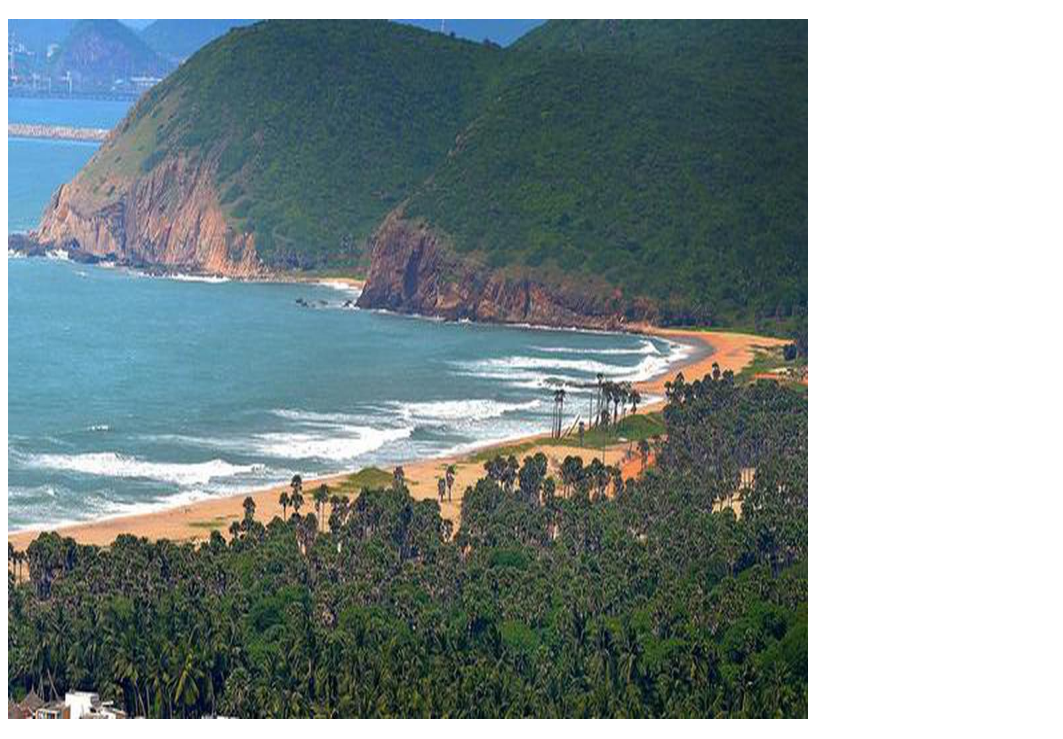
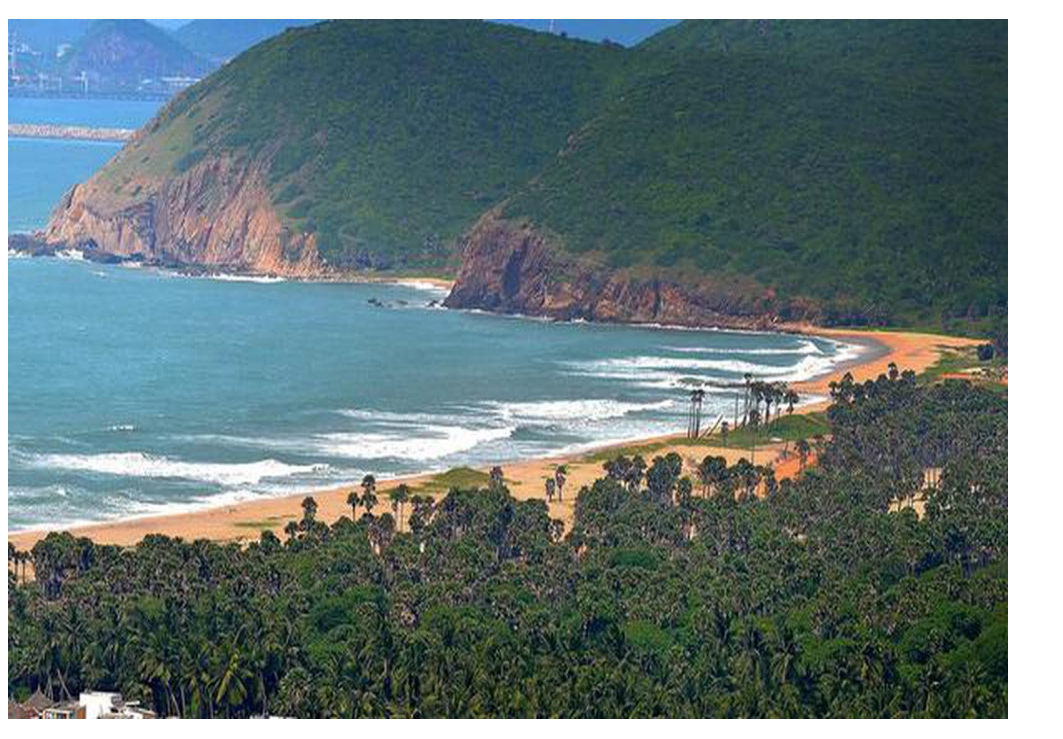
Before and after one commit to seeramteja/seeramteja, a plain HTML site: page index.html in a window 1280 px wide. Shown: the part 61-800 px from the top of the page, without its empty margins (0-1063 px from the left). Drawn offline with Linux system fonts and the light colour scheme.

Commit message:
Update index.html

```diff
--- a/index.html
+++ b/index.html
@@ -5,7 +5,7 @@
     </head>
     <body>
         <h1><u></u>YARADAaaaaaa2</h1>
-        <img src="12VZ2YARADABEACH.jpg" width="800"
+        <img src="12VZ2YARADABEACH.jpg" width="1000"
             height="700" >
     </body>
 </html>
```
